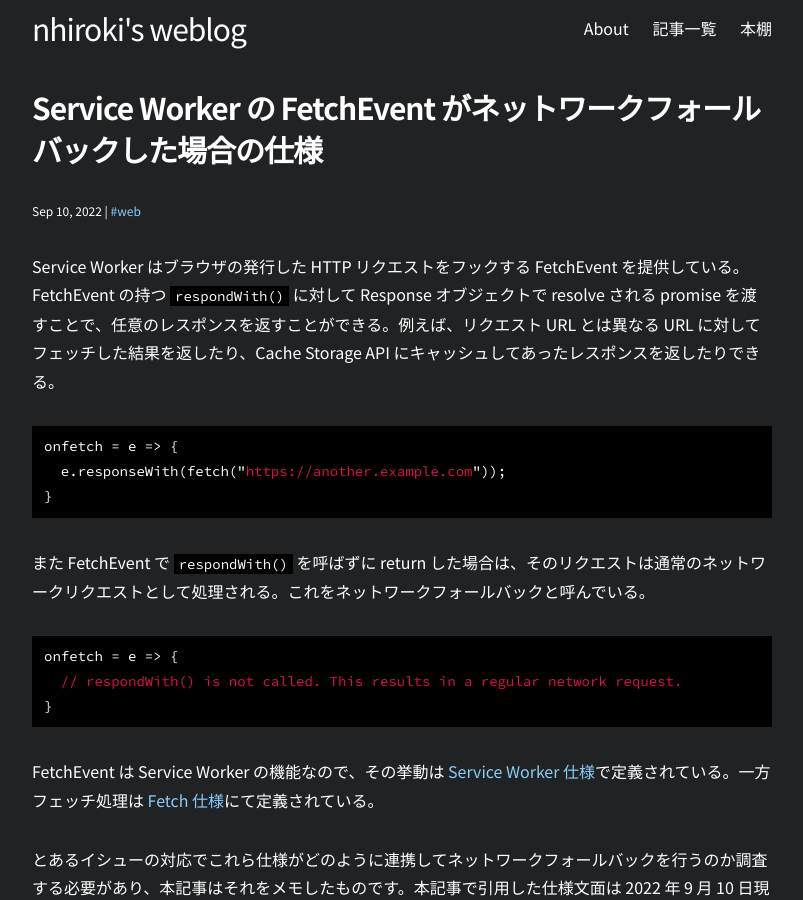
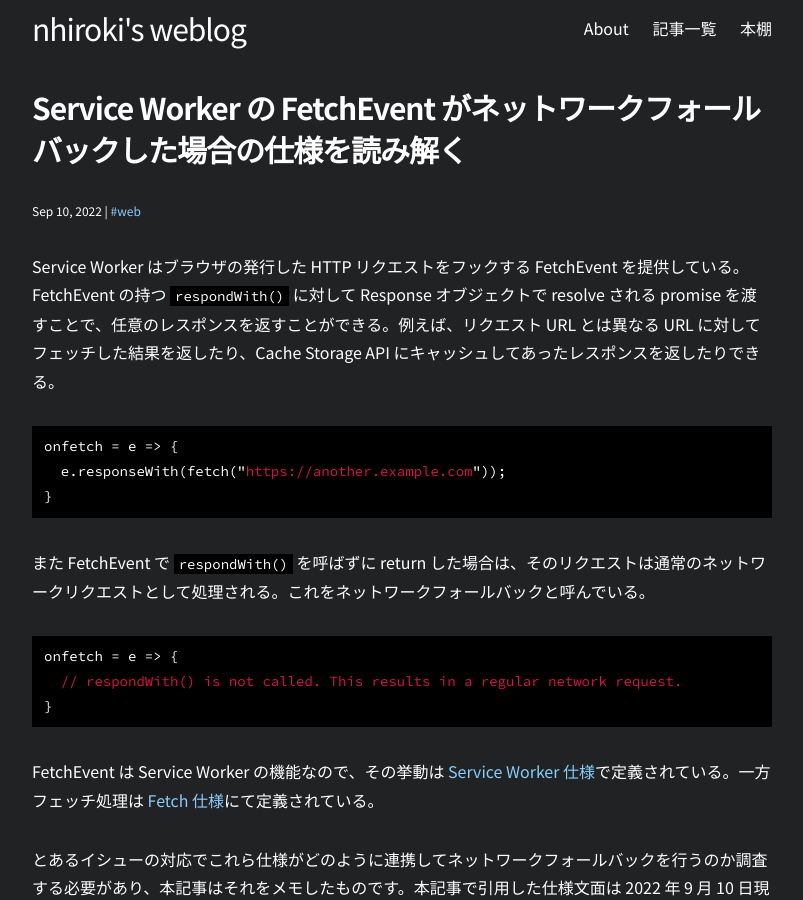
Before and after one commit to nhiroki/nhiroki.github.io, a Jekyll site: the page built from _posts/2022-09-10-service-worker-fetch-event-network-fallback.md, in a window 1280 px wide and 900 px high. Shown: the whole window, without its empty margins (238-1041 px from the left). Built offline with Jekyll 4.4.1, drawn with Linux system fonts in a browser that asks for light colours; comment, search, counter and statistics services are not loaded.

Commit message:
Update the title of the existing article

```diff
--- a/_posts/2022-09-10-service-worker-fetch-event-network-fallback.md
+++ b/_posts/2022-09-10-service-worker-fetch-event-network-fallback.md
@@ -1,6 +1,6 @@
 ---
 layout: post
-title: "Service Worker の FetchEvent がネットワークフォールバックした場合の仕様"
+title: "Service Worker の FetchEvent がネットワークフォールバックした場合の仕様を読み解く"
 date: 2022-09-10 00:00:00 +09:00
 tags: web
 image: /images/profile.png
```
